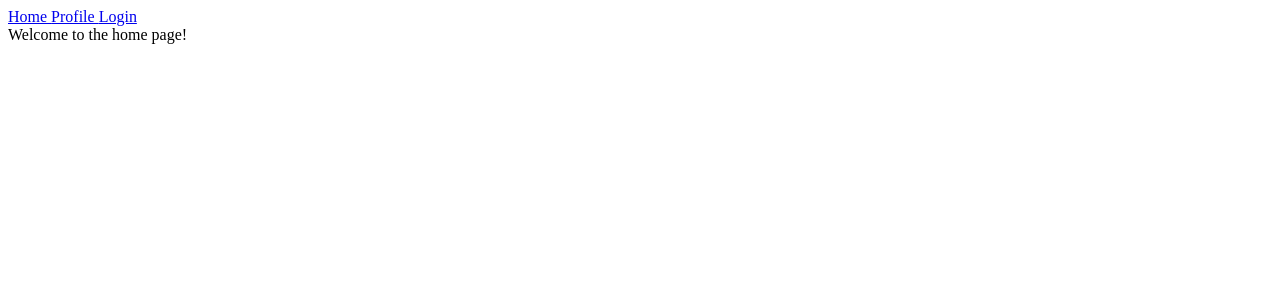
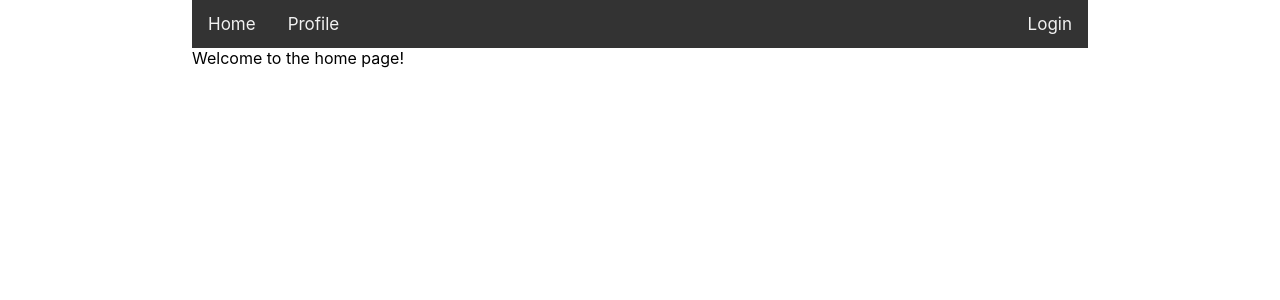
Before and after one commit to mr-hated/space-finder-frontend, a React (Create React App) app: page / in a window 1280 px wide. Shown: the top 300 px of the page. Built offline with nearby package versions, Linux system fonts and the light colour scheme.

Commit message:
Small CSS

```diff
--- a/src/components/Navbar.tsx
+++ b/src/components/Navbar.tsx
@@ -11,9 +11,9 @@ export class Navbar extends React.Component<{
     let loginLogOut: any;
 
     if (this.props.user) {
-      loginLogOut = <Link to='/logout'>{this.props.user.userName}</Link>
+      loginLogOut = <Link to='/logout' style={{float:'right'}}>{this.props.user.userName}</Link>
     } else {
-      loginLogOut = <Link to='/login'>Login</Link>
+      loginLogOut = <Link to='/login' style={{float:'right'}}>Login</Link>
     }
     return(
       <div className='navbar'>
--- a/src/index.css
+++ b/src/index.css
@@ -11,3 +11,37 @@ code {
   font-family: source-code-pro, Menlo, Monaco, Consolas, 'Courier New',
     monospace;
 }
+
+.wrapper {
+  margin: auto;
+  width: 70%;
+}
+
+/* Add a black background color to the top navigation */
+.navbar {
+  background-color: #333;
+  overflow: hidden;
+}
+
+/* Style the links inside the navigation bar */
+.navbar a {
+  float: left;
+  color: #f2f2f2;
+  text-align: center;
+  padding: 14px 16px;
+  text-decoration: none;
+  font-size: 17px;
+}
+
+/* Change the color of links on hover */
+.navbar a:hover {
+  background-color: #ddd;
+  color: black;
+}
+
+
+/* Add a color to the active/current link */
+.navbar a.active {
+  background-color: #4CAF50;
+  color: white;
+}
--- a/src/index.tsx
+++ b/src/index.tsx
@@ -1,4 +1,5 @@
 import ReactDOM from 'react-dom/client';
+import './index.css';
 import { App } from './components/App';
 
 const root = ReactDOM.createRoot(
```
